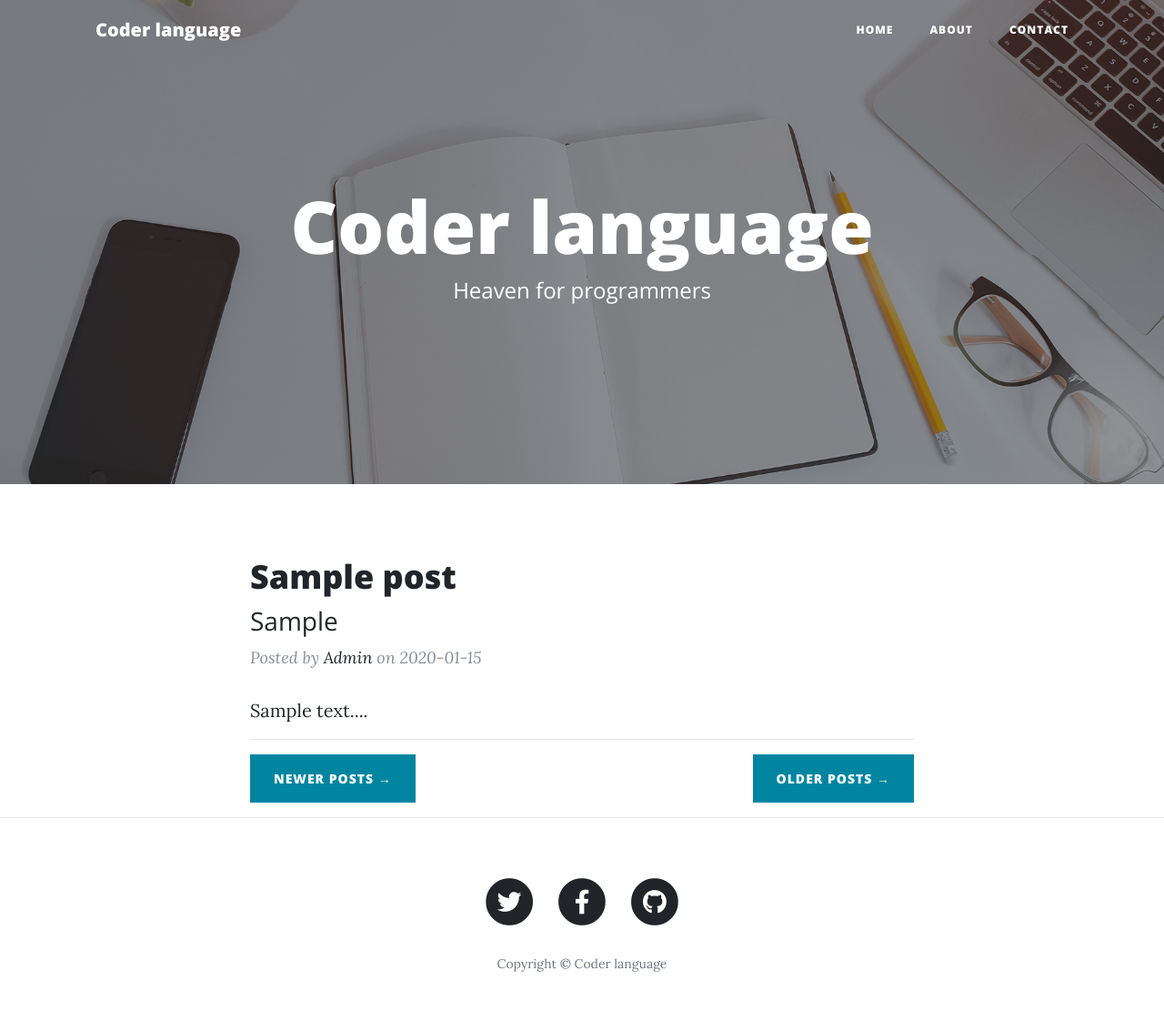
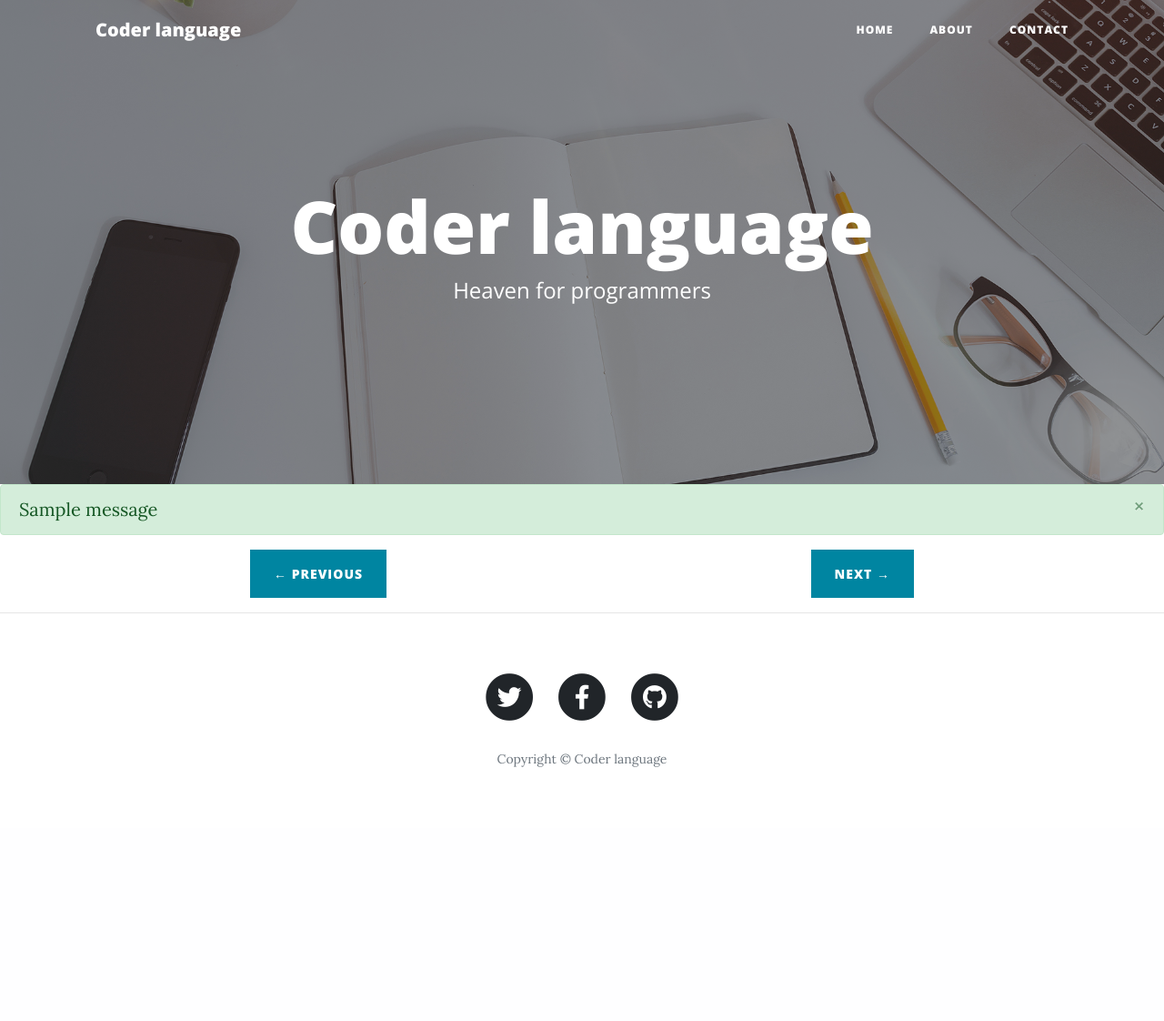
Before and after one commit to abhishekks709/First-flask-blog, a Flask app: page /?page=2 in a window 1280 px wide. Shown: the top 1122 px of the page at 91% size. After the commit the page ends 843 px from the top, so only its background shows below. Run offline with Flask 2, Linux system fonts and the light colour scheme; tables that the repository leaves empty hold one stand-in row (values such as "Sample post"); one stand-in notice (Sample message) is shown; some libraries are stand-ins or nearby versions.

Commit message:
Pagination and message flashing

```diff
--- a/main.py
+++ b/main.py
@@ -1,8 +1,9 @@
-from flask import Flask, render_template, request, session, redirect
+from flask import Flask, render_template, request, session, redirect, flash
 from flask_sqlalchemy import SQLAlchemy
 from werkzeug.utils import secure_filename
 from flask_mail import Mail
 import json
+import math
 import os
 from datetime import datetime
 
@@ -56,8 +57,33 @@
 # Home page form
 @app.route("/")
 def home():
-    posts = Posts.query.filter_by().all()[0:params['no_of_posts']]
-    return render_template('index.html', params=params, posts=posts)
+    #  flashing message -- flash(message,category)
+    # flash("follow this page",'success')
+    # flash("Subscribe Now",'danger')
+    # # pagination logic
+    posts = Posts.query.filter_by().all()
+    last = math.ceil(len(posts)/int(params['no_of_posts']))
+    #   [0:params['no_of_posts']]
+
+    page = request.args.get('page')
+    if (not str(page).isnumeric()):
+        page = 1
+    page = int(page)
+    posts = posts[(page-1)*int(params['no_of_posts']):(page-1)*int(params['no_of_posts'])+ int(params['no_of_posts'])]
+    # First:  prev = # , next = page+1
+    if (page==1):
+        prev = "#"
+        next = "/?page=" + str(page+1)
+    # Last: prev = page-1, next = #
+    elif (page==last):
+        prev = "/?page=" + str(page-1)
+        next = '#'
+    # Middle: prev = page-1, next = page+1
+    else:
+        prev = "/?page=" + str(page-1)
+        next = "/?page=" + str(page+1)
+
+    return render_template('index.html', params=params, posts=posts, prev=prev, next=next)
 
 
 # View post through post form
@@ -120,7 +146,7 @@
                 db.session.commit()
                 return redirect('/edit/'+sno)
         post = Posts.query.filter_by(sno=sno).first()
-        return render_template('edit.html', params=params, post=post)
+        return render_template('edit.html', params=params, post=post, sno = sno)
 
 
 # Uploader control
@@ -164,11 +190,12 @@
                          message=message, date=datetime.now())
         db.session.add(entry)
         db.session.commit()
-        mail.send_message('New message from ' + name,
-                          sender=email,
-                          recipients=[params['gmail-user']],
-                          body=message + "\n" + phone
-                          )
+        # mail.send_message('New message from ' + name,
+        #                   sender=email,
+        #                   recipients=[params['gmail-user']],
+        #                   body=message + "\n" + phone
+        #                   )
+        flash('Thanks, we will get back to you as soon as possible!','success')
     return render_template('contact.html', params=params)
 
 
--- a/templates/edit.html
+++ b/templates/edit.html
@@ -32,7 +32,7 @@
 <h1>Add/Edit Posts</h1>
 
 <!-- start of form  -->
-<form name="sentMessage" id="contactForm" action="/edit/{{post.sno}}" method="post" novalidate>
+<form name="sentMessage" id="contactForm" action="/edit/{{sno}}" method="post" novalidate>
     <div class="control-group">
       <div class="form-group floating-label-form-group controls">
         <label>Title</label>
--- a/templates/index.html
+++ b/templates/index.html
@@ -1,7 +1,7 @@
 {% extends "layout.html" %}
 {% block body %}
   <!-- Page Header -->
-  <header class="masthead" style="background-image: url('{{url_for('static',filename='img/home-bg.jpg')}}')">
+  <header class="masthead mb-0" style="background-image: url('{{url_for('static',filename='img/home-bg.jpg')}}')">
     <div class="overlay"></div>
     <div class="container">
       <div class="row">
@@ -14,6 +14,22 @@
       </div>
     </div>
   </header>
+<!-- flashing message -->
+    {% with messages = get_flashed_messages(with_categories=True) %}
+    {% if messages %}
+    {% for category,message in messages %}
+    <div class="alert alert-{{category}} alert-dismissible fade show" role="alert">
+        {{message}}
+      <!-- <strong>Holy guacamole!</strong> You should check in on some of those fields below. -->
+      <button type="button" class="close" data-dismiss="alert" aria-label="Close">
+        <span aria-hidden="true">&times;</span>
+      </button>
+    </div>
+    {% endfor %}
+    {% endif %}
+    {% endwith %}
+
+<!-- flashing message end  -->
 
   <!-- Main Content -->
   <div class="container">
@@ -39,51 +55,13 @@
           </div>
           {{post.content[0:70]}}...
           <hr>
-        <!-- <div class="post-preview">
-          <a href="post.html">
-            <h2 class="post-title">
-              I believe every human has a finite number of heartbeats. I don't intend to waste any of mine.
-            </h2>
-          </a>
-          <p class="post-meta">Posted by
-            <a href="#">Start Bootstrap</a>
-            on September 18, 2019</p>
-        </div>
-        <hr> -->
 
         {% endfor %}
-        <!-- <div class="post-preview">
-          <a href="post.html">
-            <h2 class="post-title">
-              Science has not yet mastered prophecy
-            </h2>
-            <h3 class="post-subtitle">
-              We predict too much for the next year and yet far too little for the next ten.
-            </h3>
-          </a>
-          <p class="post-meta">Posted by
-            <a href="#">Start Bootstrap</a>
-            on August 24, 2019</p>
-        </div>
-        <hr>
-        <div class="post-preview">
-          <a href="post.html">
-            <h2 class="post-title">
-              Failure is not an option
-            </h2>
-            <h3 class="post-subtitle">
-              Many say exploration is part of our destiny, but it’s actually our duty to future generations.
-            </h3>
-          </a>
-          <p class="post-meta">Posted by
-            <a href="#">Start Bootstrap</a>
-            on July 8, 2019</p>
-        </div>
-        <hr> -->
         <!-- Pager -->
         <div class="clearfix">
-          <a class="btn btn-primary float-right" href="#">Older Posts &rarr;</a>
-          <a class="btn btn-primary float-left" href="#">Newer Posts &rarr;</a>
+
+          <a class="btn btn-primary float-left" href="{{prev}}">&larr; Previous  </a>
+          <a class="btn btn-primary float-right" href="{{next}}"> Next &rarr;</a>
         </div>
       </div>
     </div>
```
Also changed, not shown: templates/contact.html (+18 -1 lines).
